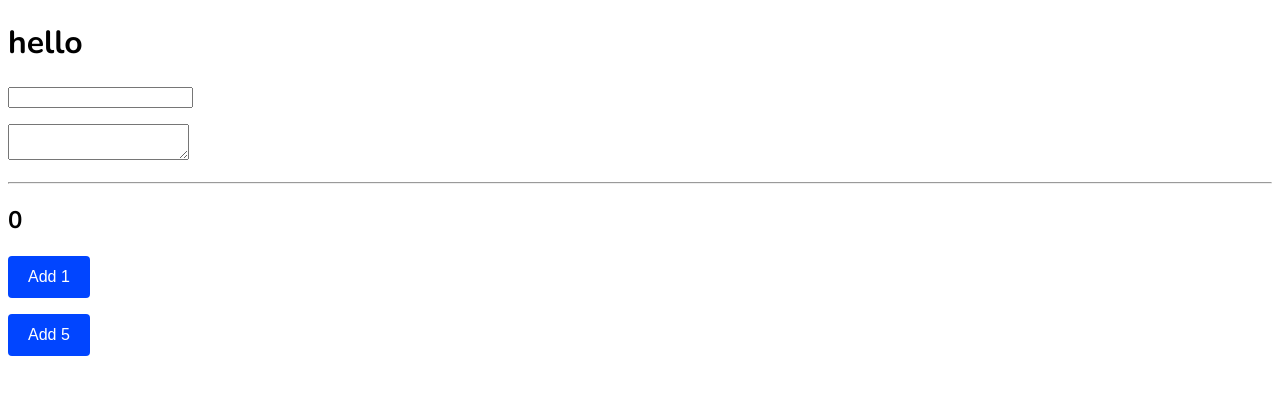
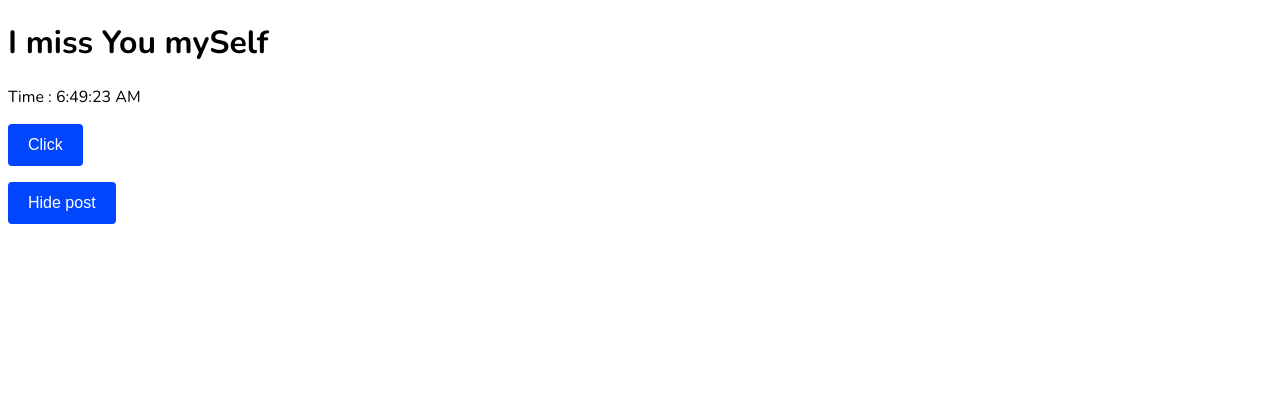
Before and after one commit to hridoyhaque01/react_classes, a React (Create React App) app in the folder myapp/: page / in a window 1280 px wide. Shown: the top 394 px of the page. Built offline with nearby package versions, Linux system fonts and the light colour scheme.

Commit message:
use effect source code uploaded

```diff
--- a/myapp/src/App.js
+++ b/myapp/src/App.js
@@ -1,15 +1,17 @@
-import React, { Component } from "react";
-import Counter from "./components/Counter";
-import TodoObj from "./components/TodoObj";
+import React, { useState } from "react";
+import MyComponent from "./components/MyComponent";
 
-export default class App extends Component {
-  render() {
-    return (
-      <div>
-        <h1>hello</h1>
-        <TodoObj />
-        <Counter />
-      </div>
-    );
-  }
+export default function App() {
+  const [show, setShow] = useState(true);
+  return (
+    <div>
+      <h1>I miss You mySelf</h1>
+      <div>{show && <MyComponent />}</div>
+      <p>
+        <button type="button" onClick={() => setShow((prevShow) => !prevShow)}>
+          {show ? "Hide post" : "Show post"}{" "}
+        </button>
+      </p>
+    </div>
+  );
 }
--- a/myapp/src/components/Counter.js
+++ /dev/null
@@ -1,30 +0,0 @@
-import React, { useState } from "react";
-
-export default function Counter() {
-  const [count, setCount] = useState(0);
-  let i = 0;
-  const addFive = () => {
-    while (i < 5) {
-      setCount((prevState) => prevState + 1);
-      i += 1;
-    }
-  };
-  return (
-    <div>
-      <h2>{count}</h2>
-      <p>
-        <button
-          type="button"
-          onClick={() => setCount((prevState) => prevState + 1)}
-        >
-          Add 1
-        </button>
-      </p>
-      <p>
-        <button type="button" onClick={addFive}>
-          Add 5
-        </button>
-      </p>
-    </div>
-  );
-}
--- /dev/null
+++ b/myapp/src/components/MyComponent.js
@@ -0,0 +1,50 @@
+import React, { useEffect, useState } from "react";
+
+export default function MyComponent() {
+  const [count, setCount] = useState(0);
+  //   const [text, setText] = useState(".");
+  const [date, setDate] = useState(new Date());
+
+  const tick = () => {
+    console.log("clock ticking");
+    setDate(new Date());
+  };
+
+  const addClick = () => {
+    setCount((prevCount) => prevCount + 1);
+  };
+
+  useEffect(() => {
+    console.log("update document");
+    document.title = `clicked ${count} times`;
+  }, [count]);
+
+  useEffect(() => {
+    console.log("timer updating");
+    const interval = setInterval(tick, 1000);
+
+    // clean up for component will unmount
+    return () => {
+      console.log("component unmounted");
+      clearInterval(interval);
+    };
+  }, []);
+
+  return (
+    <div>
+      <p>Time : {date.toLocaleTimeString()}</p>
+      {/* <p>
+        <input
+          type="text"
+          value={text}
+          onChange={(e) => setText(e.target.value)}
+        />
+      </p> */}
+      <p>
+        <button onClick={addClick} type="button">
+          Click
+        </button>
+      </p>
+    </div>
+  );
+}
--- a/myapp/src/components/TodoObj.js
+++ /dev/null
@@ -1,40 +0,0 @@
-import React, { useState } from "react";
-
-export default function TodoObj() {
-  const [todo, setTodo] = useState({
-    title: "",
-    description: "",
-  });
-
-  const { title, description } = todo;
-  return (
-    <div>
-      <p>{title}</p>
-      <p>
-        <input
-          type="text"
-          value={title}
-          onChange={(e) =>
-            setTodo({
-              ...todo,
-              title: e.target.value,
-            })
-          }
-        />
-      </p>
-      <p>
-        <textarea
-          name="todo"
-          value={description}
-          onChange={(e) =>
-            setTodo({
-              ...todo,
-              description: e.target.value,
-            })
-          }
-        />
-      </p>
-      <hr />
-    </div>
-  );
-}
```
Also changed, not shown: myapp/src/components/MyComponentClass.js (added, +51 -0 lines), myapp/src/components/Todo.js (deleted, +0 -26 lines).
